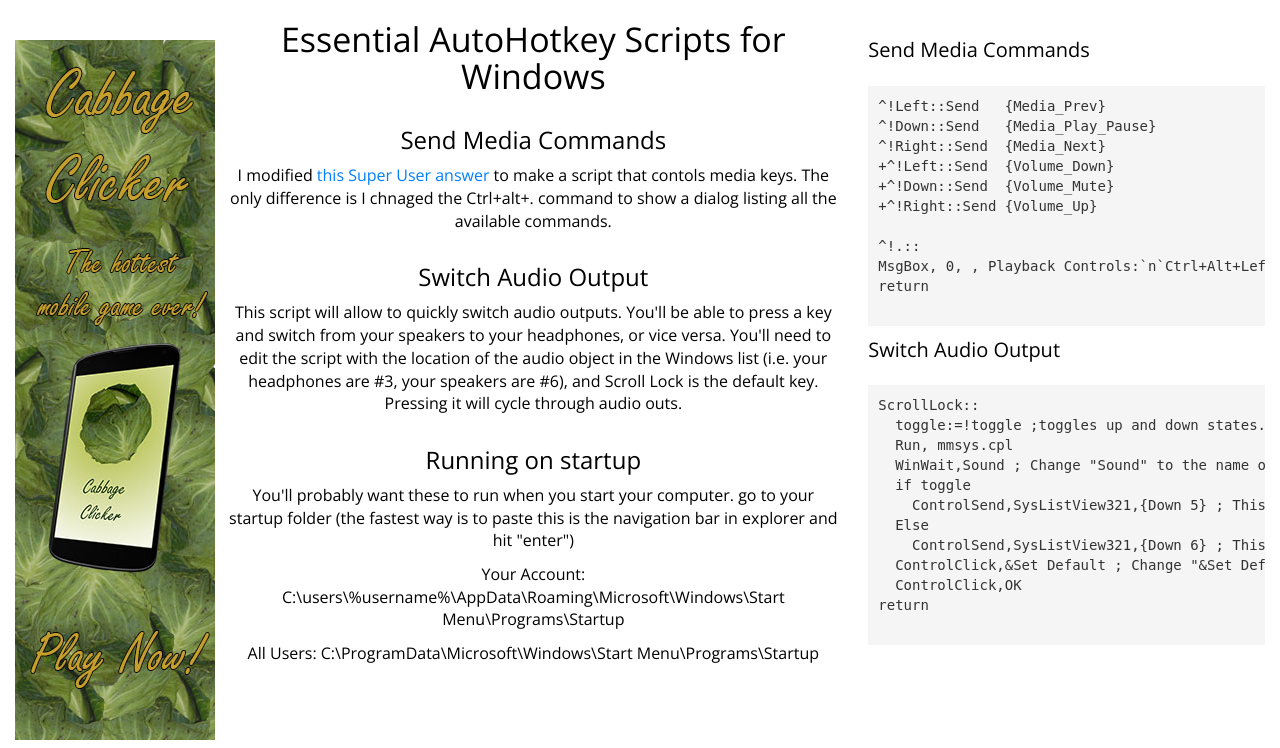
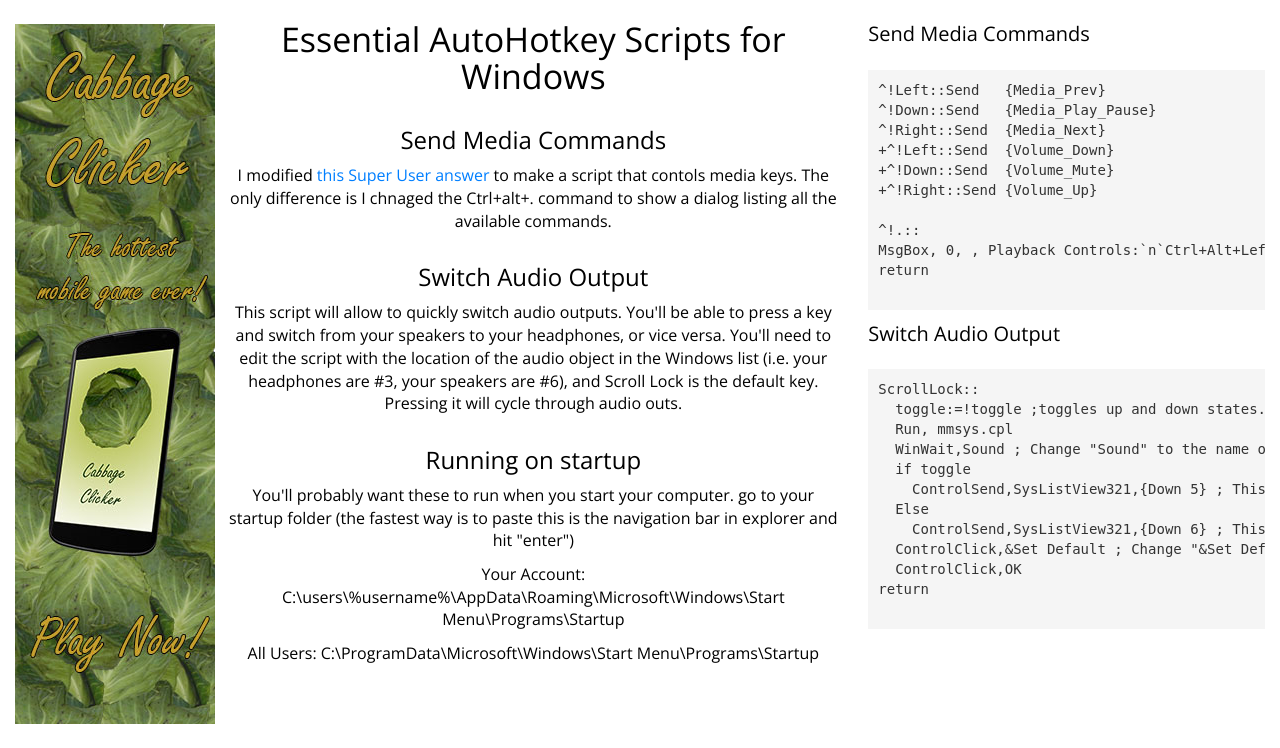
Before and after one commit to ianhyzy/blog.ian.gay, a PHP site: page /projects/ahk/ahk.php in a window 1280 px wide. Shown: the part 52-800 px from the top of the page. Run offline with PHP 8.4, Linux system fonts and the light colour scheme; some libraries are stand-ins or nearby versions.

Commit message:
edit padding

```diff
--- a/css/mine.css
+++ b/css/mine.css
@@ -27,7 +27,7 @@ pre {
   border: none;
 }
 .pad-top {
-  margin-top: 2.5em;
+  margin-top: 1.5em;
 }
 h1 {
   font-size: 34px;
```
